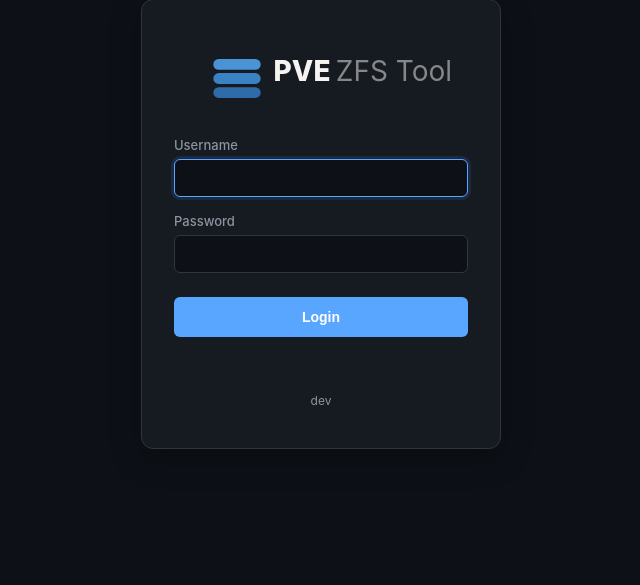
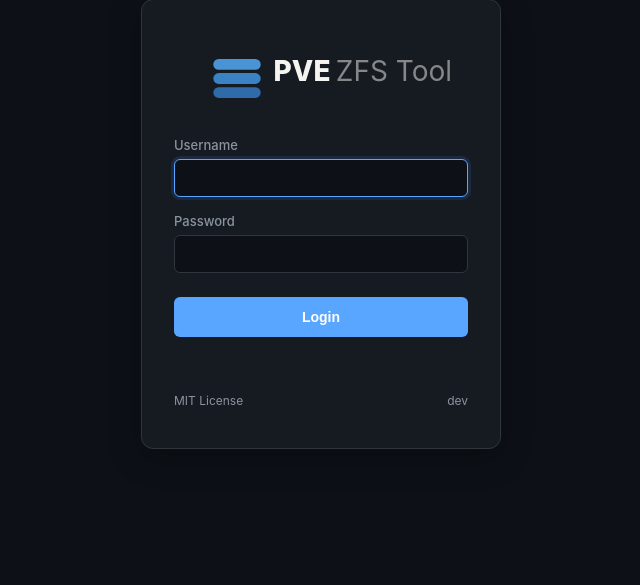
Before and after one commit to onlinecrash24/pve-zfs-tool, a Flask app: page /login in a window 1280 px wide. Shown: the part 176-761 px from the top of the page, without its empty margins (319-959 px from the left). Run offline with Flask 3, Linux system fonts and the light colour scheme.

Commit message:
Login footer: repository link on the left, version on the right
A centred version string was using a whole line to say one small thing, and
the login page -- the one screen somebody who did not deploy this will land on
-- offered no way to find out what they were looking at.

Two columns now: "MIT License" linking to the repository on the left, the
version on the right. The link carries target=_blank with noopener; without it
the opened page gets a handle back to this one, which on a login screen is the
last place to be careless about it. A test checks that on the anchor itself
rather than anywhere in the page.

```diff
--- a/app/templates/login.html
+++ b/app/templates/login.html
@@ -37,11 +37,22 @@
             max-width: 100%;
             margin: 0 auto 32px;
         }
-        .login-version {
+        .login-footer {
             margin-top: 24px;
-            text-align: center;
+            display: flex;
+            justify-content: space-between;
+            align-items: baseline;
+            gap: 12px;
             font-size: 12px;
             color: var(--text-secondary);
+        }
+        .login-footer a {
+            color: var(--text-secondary);
+            text-decoration: none;
+        }
+        .login-footer a:hover {
+            color: var(--accent);
+            text-decoration: underline;
         }
         .login-card .form-group {
             margin-bottom: 16px;
@@ -113,7 +124,10 @@
                 <button type="submit" class="login-btn" id="login-btn">Login</button>
                 <div class="login-error" id="login-error"></div>
             </form>
-            <div class="login-version">{{ app_version }}</div>
+            <div class="login-footer">
+                <a href="https://github.com/onlinecrash24/pve-zfs-tool" target="_blank" rel="noopener noreferrer">MIT License</a>
+                <span>{{ app_version }}</span>
+            </div>
         </div>
     </div>
     <script>
```
Also changed, not shown: tests/test_app_version.py (+19 -0 lines).
